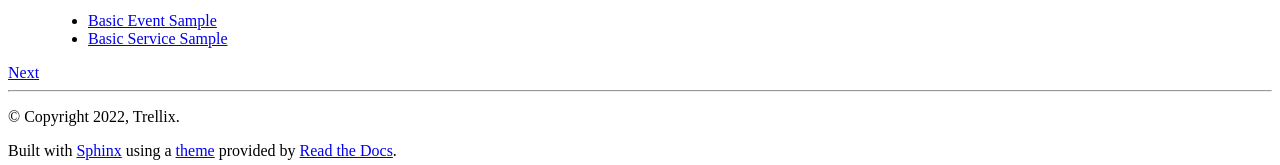
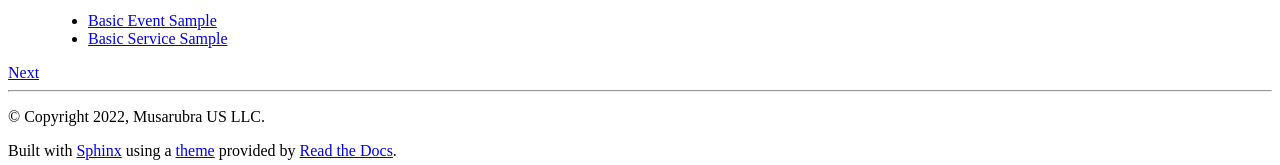
Before and after one commit to opendxl/opendxl-client-java, a Sphinx documentation site: the page built from docs/index.rst, in a window 1280 px wide. Shown: the part 1552-1717 px from the top of the page. Built offline with Sphinx 7.4.7 and the Read the Docs theme 2.0.0, drawn with Linux system fonts in a browser that asks for light colours.

```diff
--- a/docs/conf.py
+++ b/docs/conf.py
@@ -3,7 +3,7 @@ import sys, os
 from recommonmark.parser import CommonMarkParser
 
 project = u'OpenDXL Java SDK'
-copyright = u'2022, Trellix'
+copyright = u'2022, Musarubra US LLC'
 
 with open('../VERSION', 'r') as content_file:
     VERSION = content_file.read()
```
Also changed, not shown: 1 other file.
